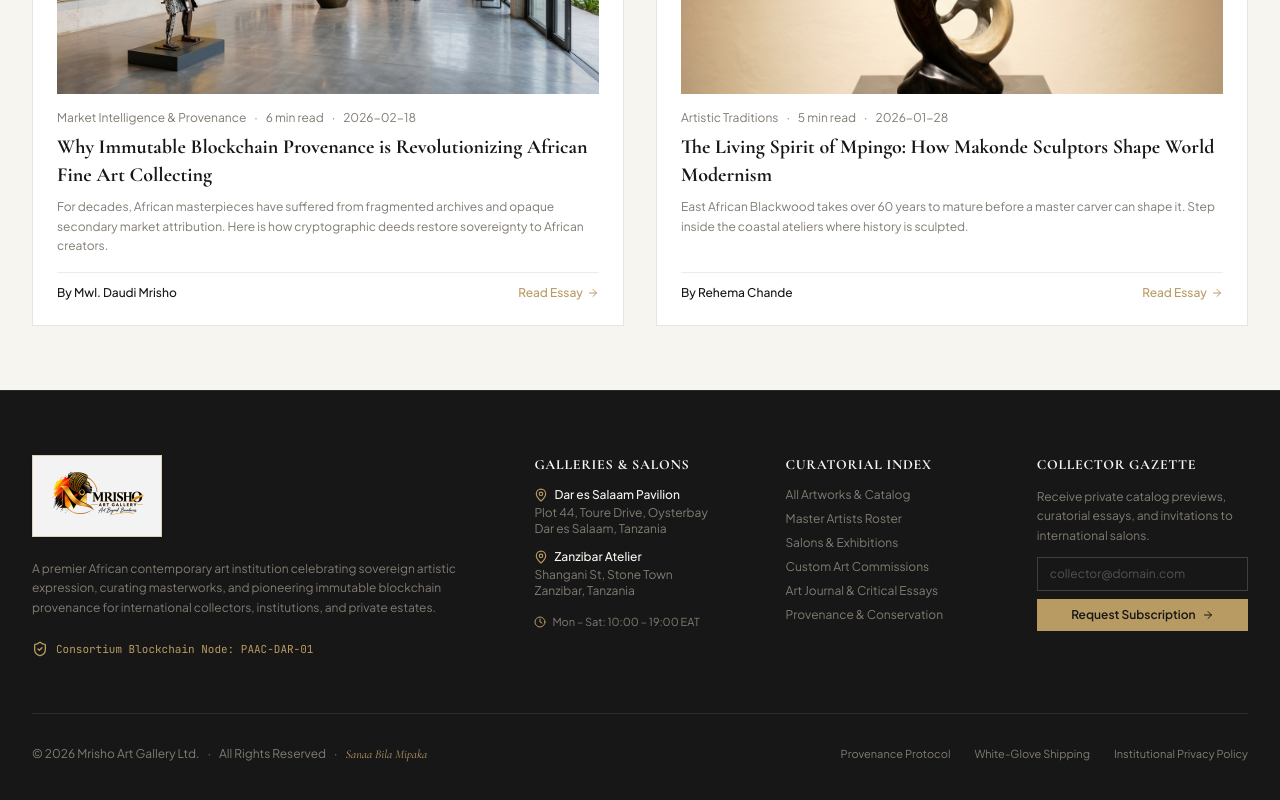
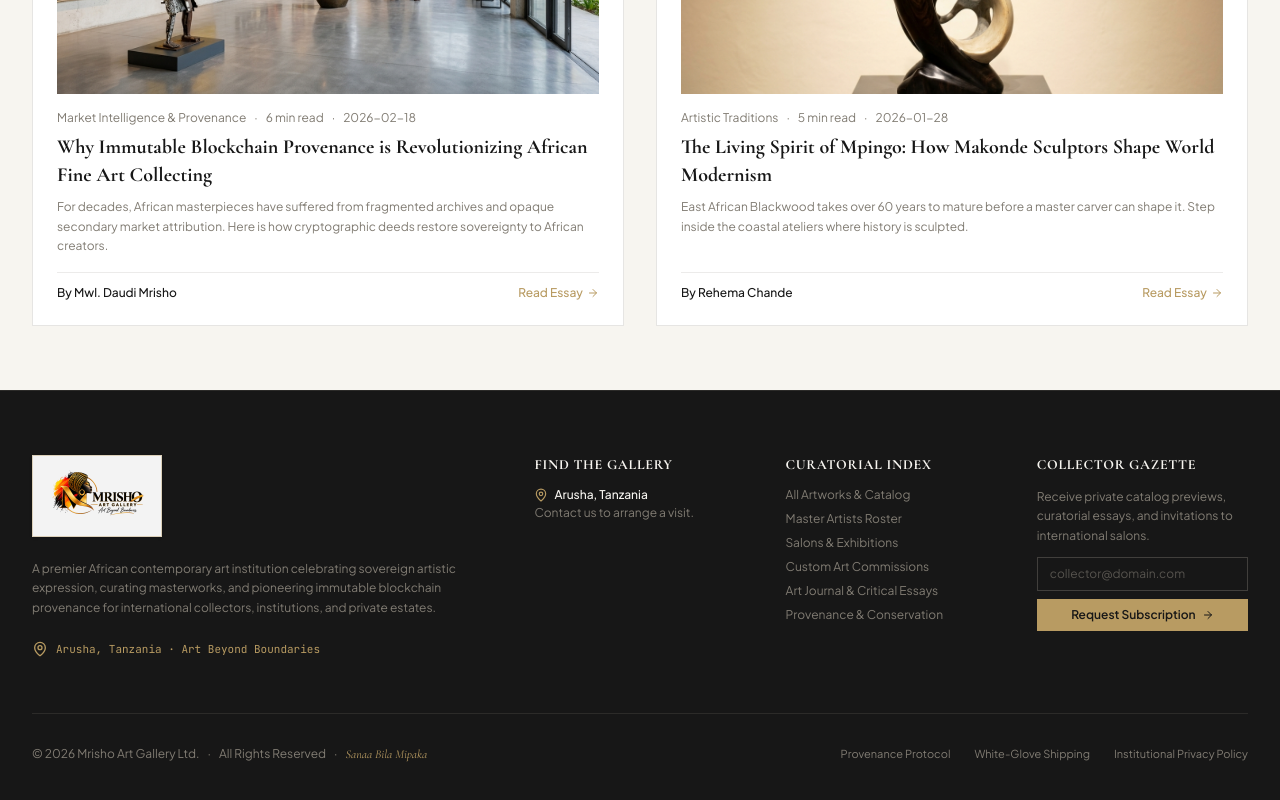
Before and after one commit to yurian51/art-gallery-, a React (Vite) app: page / in a window 1280 px wide. Shown: the part 4154-4954 px from the top of the page. Built offline with nearby package versions, Linux system fonts and the light colour scheme.

Commit message:
fix: remove unverified gallery branches and blockchain node from footer

```diff
--- a/src/components/common/Footer.tsx
+++ b/src/components/common/Footer.tsx
@@ -41,38 +41,23 @@ export const Footer: React.FC = () => {
             </p>
 
             <div className="pt-2 flex items-center gap-2 text-xs text-[#B89B62]">
-              <ShieldCheck className="w-4 h-4 text-[#B89B62]" />
-              <span className="font-mono text-[11px]">
-                Consortium Blockchain Node: PAAC-DAR-01
-              </span>
+              <MapPin className="w-4 h-4 text-[#B89B62]" />
+              <span className="font-mono text-[11px]">Arusha, Tanzania · Art Beyond Boundaries</span>
             </div>
           </div>
 
-          {/* Col 3: Gallery Salons & Visit */}
+          {/* Col 3: Gallery Location */}
           <div className="space-y-3">
             <h4 className="font-serif text-sm font-bold tracking-wider text-[#F7F5F0] uppercase">
-              Galleries & Salons
+              Find the Gallery
             </h4>
             <div className="space-y-3 text-xs text-[#817C73]">
               <div>
                 <p className="text-[#F7F5F0] font-medium flex items-center gap-1.5">
                   <MapPin className="w-3.5 h-3.5 text-[#B89B62]" />
-                  Dar es Salaam Pavilion
+                  Arusha, Tanzania
                 </p>
-                <p className="mt-0.5">Plot 44, Toure Drive, Oysterbay</p>
-                <p>Dar es Salaam, Tanzania</p>
-              </div>
-              <div>
-                <p className="text-[#F7F5F0] font-medium flex items-center gap-1.5">
-                  <MapPin className="w-3.5 h-3.5 text-[#B89B62]" />
-                  Zanzibar Atelier
-                </p>
-                <p className="mt-0.5">Shangani St, Stone Town</p>
-                <p>Zanzibar, Tanzania</p>
-              </div>
-              <div className="flex items-center gap-1.5 text-[11px] pt-1 text-[#817C73]">
-                <Clock className="w-3 h-3 text-[#B89B62]" />
-                <span>Mon – Sat: 10:00 – 19:00 EAT</span>
+                <p className="mt-0.5">Contact us to arrange a visit.</p>
               </div>
             </div>
           </div>
```
